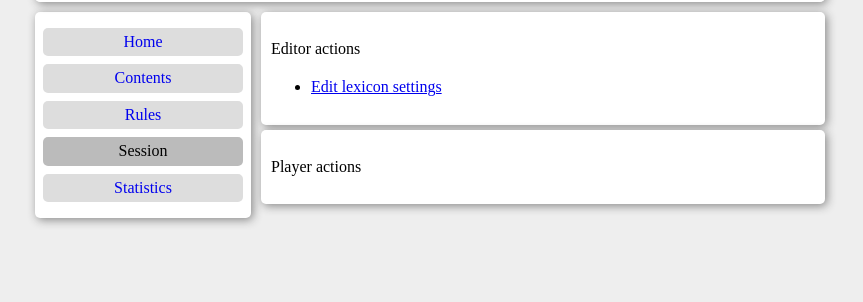
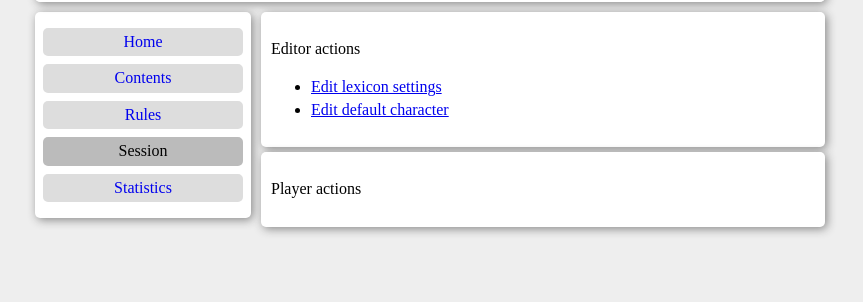
Before and after one commit to Jaculabilis/Amanuensis, a Python web app: template amanuensis/templates/lexicon/session.html in a window 1280 px wide. Shown: the part 26-328 px from the top of the page, without its empty margins (210-1073 px from the left). Run offline with Jinja, Linux system fonts and the light colour scheme; the template is opened without the code that fills it, so the values that code supplies are empty.

Commit message:
Dissociate default character from editor

```diff
--- a/amanuensis/lexicon/manage.py
+++ b/amanuensis/lexicon/manage.py
@@ -74,6 +74,8 @@ def create_lexicon(name, editor):
 		"name": "Ersatz Scrivener",
 		"player": None,
 	})
+	with l.edit() as cfg:
+		cfg.character.default.player = None
 
 	return l
 
--- a/amanuensis/templates/lexicon/session.html
+++ b/amanuensis/templates/lexicon/session.html
@@ -8,7 +8,16 @@
 {% block bl_editor %}
 <p>Editor actions</p>
 <ul>
-	<li><a href="{{ url_for('lexicon.settings', name=g.lexicon.name) }}">Edit lexicon settings</a></li>
+	<li>
+		<a href="{{ url_for('lexicon.settings', name=g.lexicon.name) }}">
+			Edit lexicon settings
+		</a>
+	</li>
+	<li>
+		<a href="{{ url_for('lexicon.character', name=g.lexicon.name, cid='default') }}">
+			Edit default character
+		</a>
+	</li>
 </ul>
 {% endblock %}
 {% set template_content_blocks = template_content_blocks + [self.bl_editor()] %}
@@ -19,7 +28,6 @@
 <span style="color: #ff0000">{{ message }}</span><br>
 {% endfor %}
 <p>Player actions</p>
-
 <ul>
 	{% set characters = g.lexicon.get_characters_for_player(current_user.id) %}
 	{% for char in characters %}
--- a/amanuensis/templates/lexicon/settings.html
+++ b/amanuensis/templates/lexicon/settings.html
@@ -13,11 +13,13 @@
 	{% endfor %}<br>
 	Characters:
 	{% for char in g.lexicon.character.values() %}
-	{{ char.name }} ({{ char.player|user_attr('username') }}){% if not loop.last %},{% endif %}
+	{{ char.name }}{% if char.player %}
+	({{ char.player|user_attr('username') }}){% endif %}
+	{% if not loop.last %},{% endif %}
 	{% endfor %}<br>
 </p>
 <div style="width: 100%; height: 10em; overflow-y:auto; resize: vertical;
- border: 1px solid #bbbbbb; font-size: 0.9em; padding:3px; box-sizing: border-box;">
+ border: 1px solid #bbbbbb; font-size: 0.7em; padding:3px; box-sizing: border-box;">
 	{% for log_entry in g.lexicon.log %}
 	[{{ log_entry[0]|asdate }}] {{ log_entry[1] }}<br>
 	{% endfor %}
```
